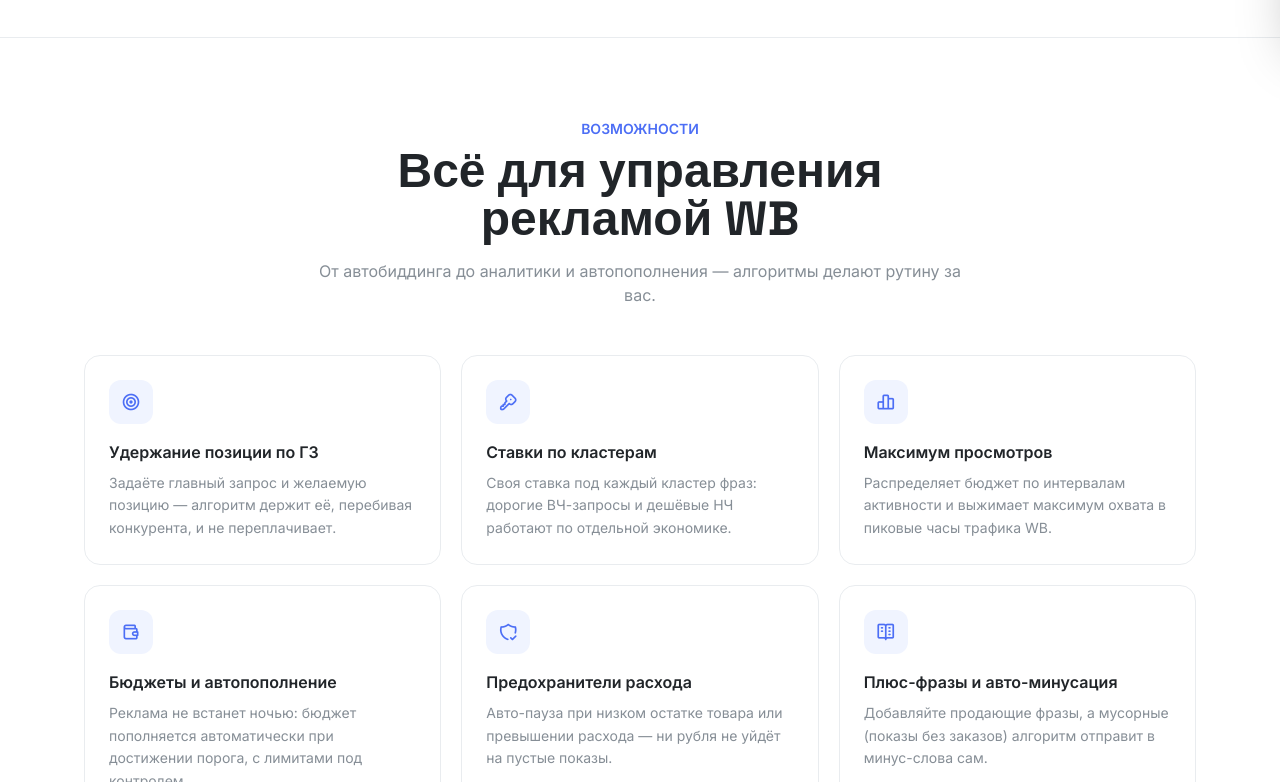
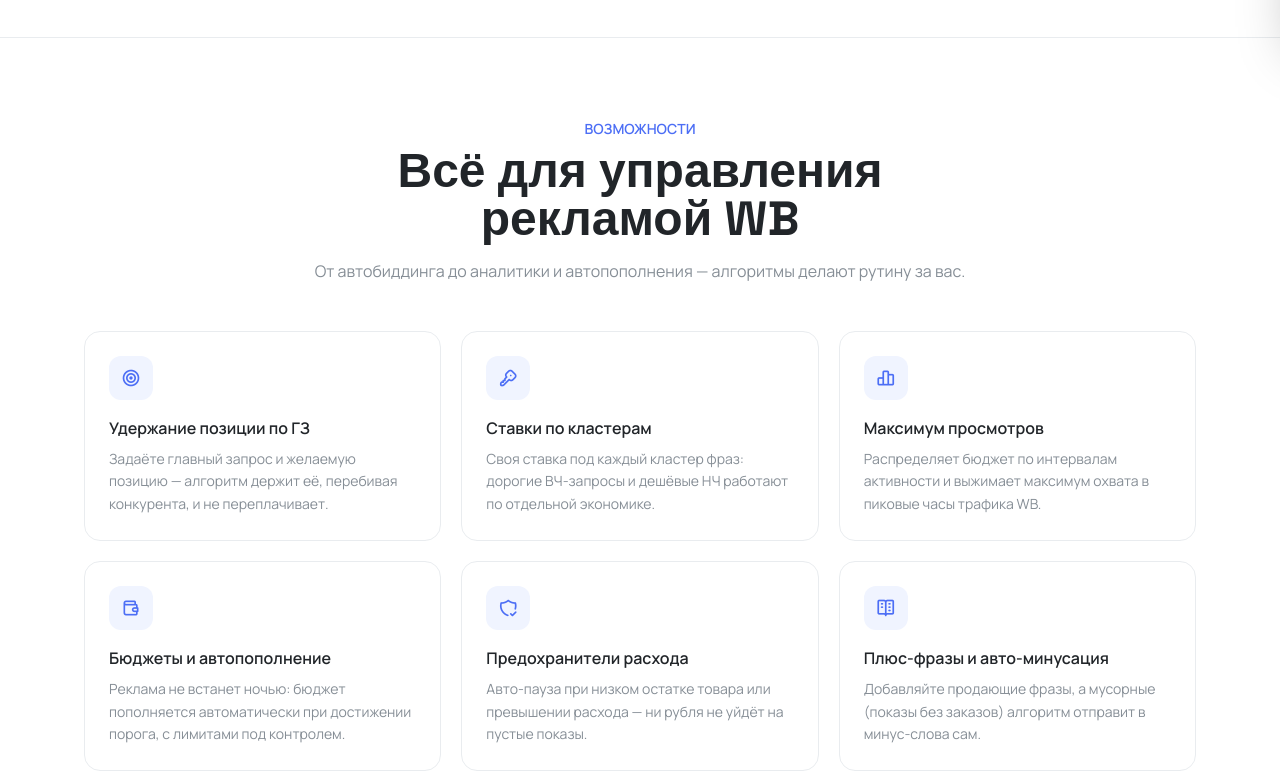
Before and after one commit to ibakulin/bidrr, a plain HTML site: page index.html in a window 1280 px wide. Shown: the part 761-1543 px from the top of the page. Drawn offline with nearby package versions, Linux system fonts and the light colour scheme.

Commit message:
Update fonts to Manrope + Space Grotesk

```diff
--- a/index.html
+++ b/index.html
@@ -7,7 +7,7 @@
   <meta name="description" content="bidRR — автобиддер для Wildberries: удерживает топ-позиции по ключевым запросам, экономит рекламный бюджет и показывает каждую копейку." />
   <link rel="preconnect" href="https://fonts.googleapis.com" />
   <link rel="preconnect" href="https://fonts.gstatic.com" crossorigin />
-  <link href="https://fonts.googleapis.com/css2?family=Inter:wght@400;500;600;700;800&family=Space+Grotesk:wght@600;700&display=swap" rel="stylesheet" />
+  <link href="https://fonts.googleapis.com/css2?family=Manrope:wght@400;500;600;700;800&family=Space+Grotesk:wght@500;600;700&display=swap" rel="stylesheet" />
   <link rel="stylesheet" href="https://cdn.jsdelivr.net/npm/@tabler/icons-webfont@latest/tabler-icons.min.css" />
   <script src="https://cdn.tailwindcss.com"></script>
   <script>
@@ -20,14 +20,14 @@
             surface: { 50:'#fafbff',100:'#f1f3f5',200:'#e9ecef',300:'#dee2e6' },
             ink: { 50:'#f8f9fa',100:'#ced4da',200:'#adb5bd',300:'#868e96',400:'#495057',500:'#343a40',600:'#212529' }
           },
-          fontFamily: { sans:['Inter','sans-serif'], display:['Space Grotesk','sans-serif'] }
+          fontFamily: { sans:['Manrope','sans-serif'], display:['Space Grotesk','sans-serif'] }
         }
       }
     }
   </script>
   <style>
     * { margin:0; padding:0; box-sizing:border-box; }
-    body { font-family:'Inter',sans-serif; }
+    body { font-family:'Manrope',sans-serif; }
     .glass { backdrop-filter:blur(12px); -webkit-backdrop-filter:blur(12px); }
     .reveal { opacity:0; transform:translateY(30px); transition:opacity .7s ease,transform .7s ease; }
     .reveal.visible { opacity:1; transform:translateY(0); }
```
